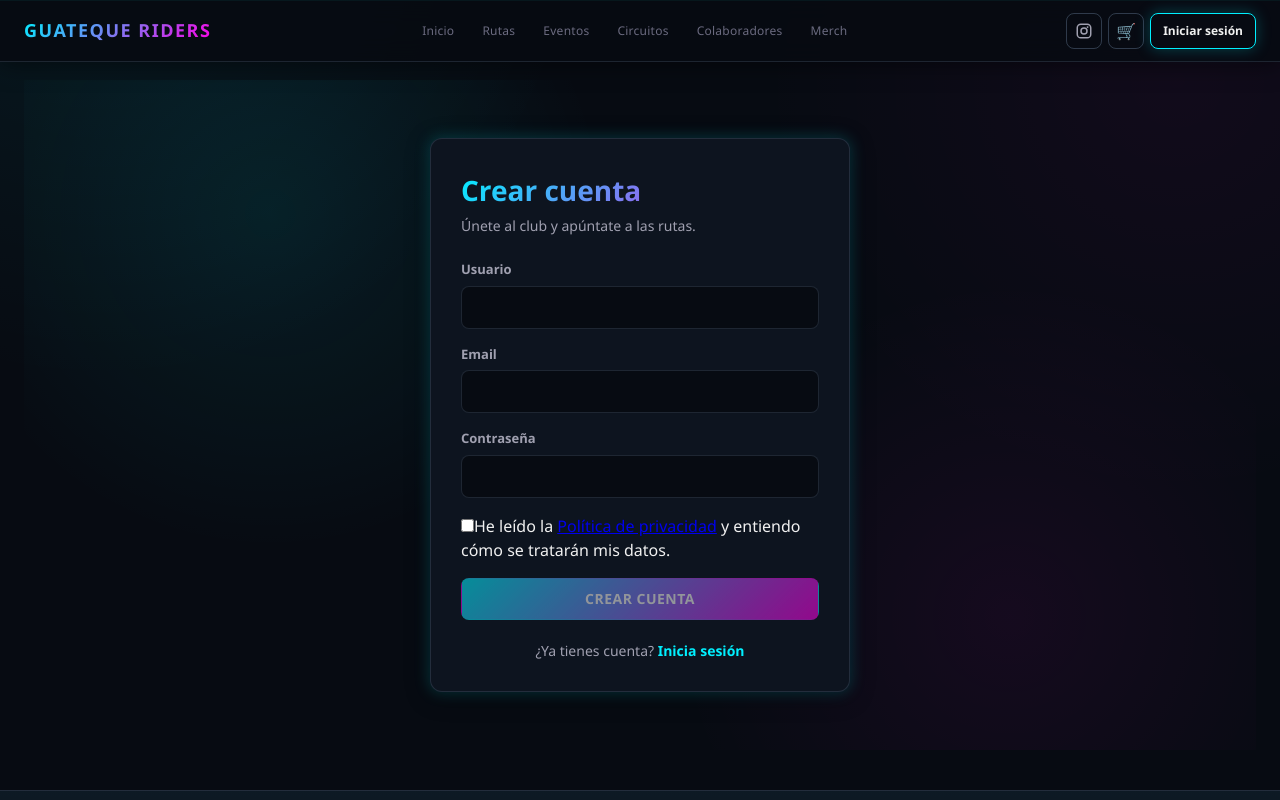
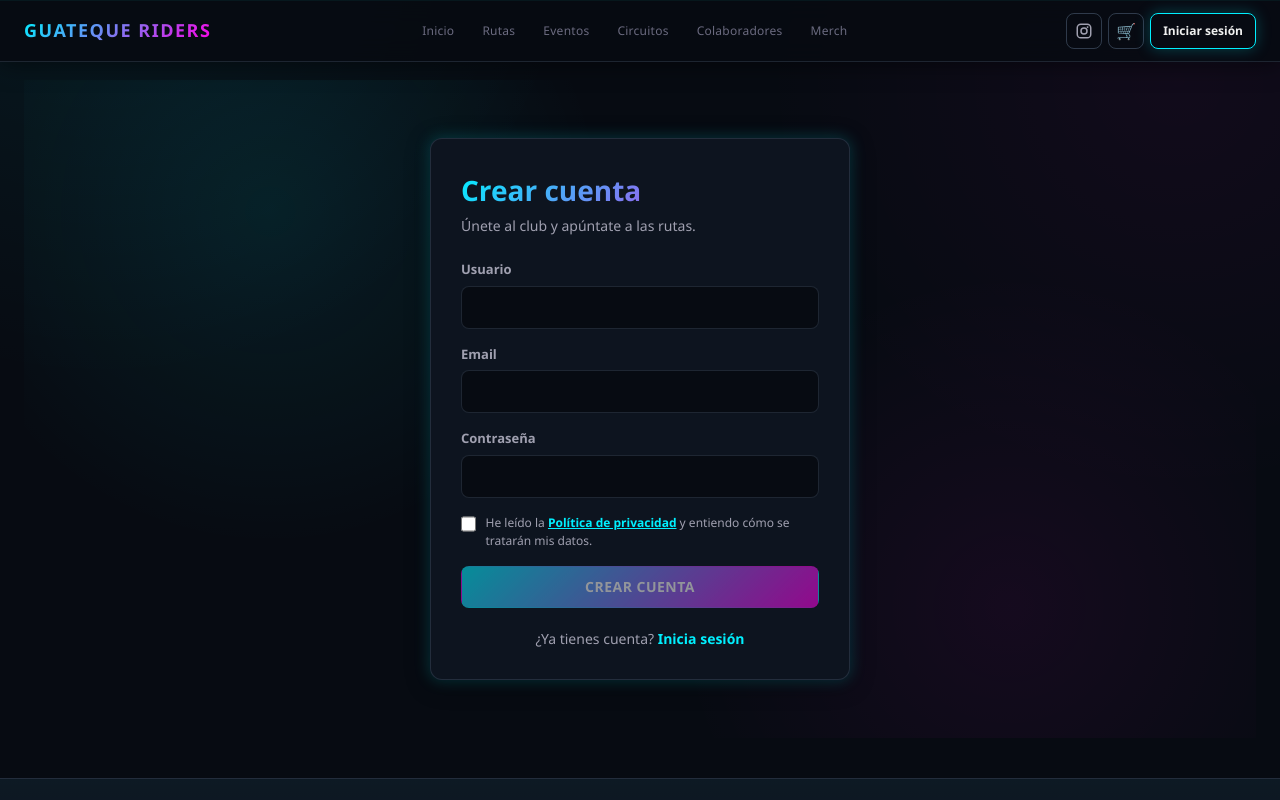
Before and after one commit to jMolina2806/GuatequeRiders, a React (Vite) app in the folder apps/web/: page /register in a window 1280 px wide. Shown: the top 800 px of the page. Built offline with nearby package versions, Linux system fonts and the light colour scheme; no server answers.

Commit message:
style: add registration privacy acknowledgement

```diff
--- a/apps/web/src/features/auth/components/auth-form.css
+++ b/apps/web/src/features/auth/components/auth-form.css
@@ -99,3 +99,25 @@
 .auth-form__switch a:hover {
   text-decoration: underline;
 }
+
+
+.auth-form__consent {
+  display: flex;
+  align-items: flex-start;
+  gap: 10px;
+  color: var(--color-text-secondary);
+  font-size: 12px;
+  line-height: 1.5;
+}
+
+.auth-form__consent input {
+  width: 18px;
+  height: 18px;
+  margin-top: 1px;
+  accent-color: var(--color-primary);
+}
+
+.auth-form__consent a {
+  color: var(--color-primary);
+  font-weight: 600;
+}
```
